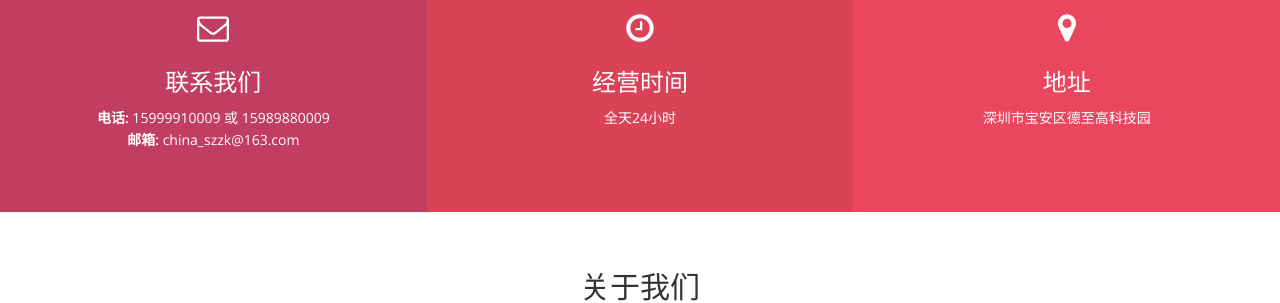
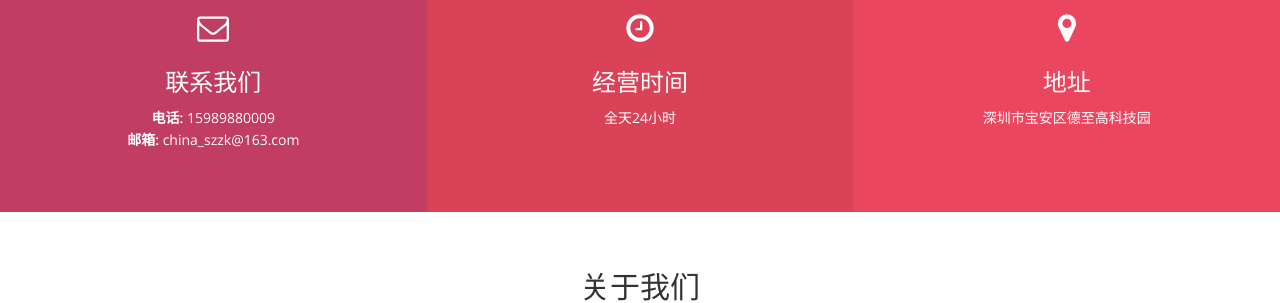
Before and after one commit to szzk168/szzk168.github.io, a Jekyll site: the page built from index.html, in a window 1280 px wide and 900 px high, scrolled down 431 px. Shown: the part 152-455 px from the top of the window. Built offline with Jekyll 4.4.1, drawn with Linux system fonts in a browser that asks for light colours.

Commit message:
Update _config.yml

```diff
--- a/_config.yml
+++ b/_config.yml
@@ -16,7 +16,7 @@ api_token: # Enter API token here
 
 # Contact info
 contact:
-    phone: 15999910009 或 15989880009
+    phone: 15989880009
     email: china_szzk@163.com
     address: 深圳市宝安区德至高科技园
 
```
